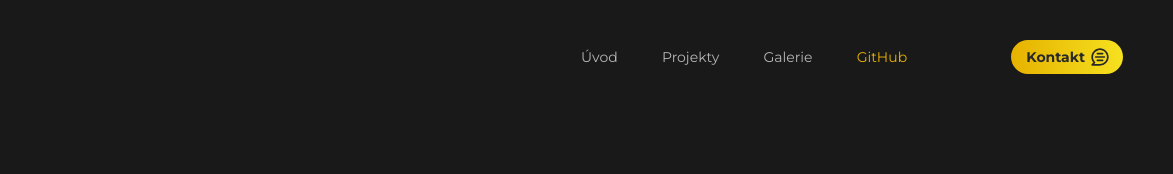
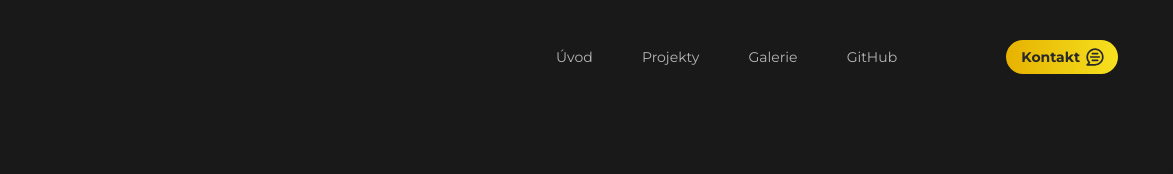
Before and after one commit to MijaHinn/portfolio, an Eleventy site: page index.html in a window 1280 px wide. Shown: the top 174 px of the page, 107-1280 px from the left. Built offline with nearby package versions, Linux system fonts and the light colour scheme; Eleventy itself is replaced by a stand-in of ours; files that its build step writes are made by us from their sources.

Commit message:
Redesign odkazů v menu a přidány oddělovače u <h>

```diff
--- a/_includes/partials/header.njk
+++ b/_includes/partials/header.njk
@@ -11,7 +11,7 @@
                 <li class="menu__item"><a class="menu__link menu__link--underline {{ 'menu__link--active' if page.fileSlug === '' }}" href="../index.html">Úvod</a></li>
                 <li class="menu__item"><a class="menu__link menu__link--underline {{ 'menu__link--active' if page.fileSlug === 'projects' }}" href="/projects/">Projekty</a></li>
                 <li class="menu__item"><a class="menu__link menu__link--underline {{ 'menu__link--active' if page.fileSlug === 'gallery' }}" href="/gallery/">Galerie</a></li>
-                <li class="menu__item"><a class="menu__link menu__link--underline menu__github" href="https://github.com/MijaHinn">GitHub</a></li>
+                <li class="menu__item"><a class="menu__link menu__link--underline" href="https://github.com/MijaHinn">GitHub</a></li>
                 <li class="menu__item"><a class="menu__link button-contact" href="/contact/"><span class="button-contact__icon">Kontakt</span></a></li>
             </div>
         </ul>
--- a/index.html
+++ b/index.html
@@ -24,7 +24,7 @@ title: Portfolio
 
     <div class="about-container">
         <section class="about">
-            <h2 class="about__title">Více o mně</h2>
+            <h2 class="about__title dark-lines">Více o&nbsp;mně</h2>
 
             <div class="about__content">
                 <p class="about__text">Aktuálně pracuji jako podpora interních systémů, tedy řeším různé dotazy uživatelů a testuji opravy a nové funkcionality systémů.
@@ -40,7 +40,7 @@ title: Portfolio
                 <p class="about__text">Ve svém volném čase se ráda věnuji kreslení jak tradičnímu, tak digitálnímu, malování akrylem nebo objevování funkcí a možností programů jako je Photoshop nebo Figma.</p>
             </div>
 
-            <h2 class="about__title">Kurzy</h2>
+            <h2 class="about__title dark-lines">Kurzy</h2>
 
             <p class="about__kurzy">Úvod do programování: JavaScript (jednodenní kurz) - Czechitas, 2022 </p>
             <p class="about__kurzy">Staň se kodérkou - Czechitas, 2022</p>
@@ -49,7 +49,7 @@ title: Portfolio
 
     <div class="technology-container">
         <section class="technology">
-            <h2 class="technology__title">Technologie a nástroje</h2>
+            <h2 class="technology__title dark-lines">Technologie a nástroje</h2>
 
             <div class="technology__content">
                 <h3 class="technology__content-title">HTML a CSS</h3>
--- a/scss/_header.scss
+++ b/scss/_header.scss
@@ -138,24 +138,21 @@
             position: relative;
             color: #b6b6b6;
             margin: 10px 15px;
+            transition: 0.4s;
 
             &--active {
-                color: #ffffff;
+                color: #ffc918;
             }
 
             &--active::after {
                 content: '';
                 position: absolute;
-                background-color: colors.$primary-c;
-                width: 100%;
+                background-color: #9e9e9e;
+                width: 125%;
                 height: 2px;
-                bottom: -5px;
-                left: 0;
+                bottom: -8px;
+                left: -10%;
             }
-        }
-
-        &__github {
-            color: colors.$primary-c;
         }
 
         &__toggler {
@@ -188,6 +185,7 @@
         padding-left: 20px;
     }
 
+
     .menu {
 
         &__list {
@@ -195,12 +193,11 @@
         }
 
         &__item {
-            padding-right: 20px;
+            padding-right: 25px;
         }
 
         &__link {
             font-size: 14px;
-            position: relative;
             margin: 20px 10px;
 
             &--underline::after {
@@ -209,24 +206,21 @@
                 background-color: colors.$primary-c;
                 width: 0;
                 height: 2px;
-                bottom: -5px;
-                left: 0;
+                bottom: -8px;
+                left: -10%;
                 transition: 0.4s;
-            }
-
-            &--active {
-                color: #ffffff;
             }
 
             &--active::after {
                 content: '';
                 position: absolute;
-                background-color: colors.$primary-c;
-                width: 100%;
+                background-color: #9e9e9e;
+                width: 125%;
                 height: 2px;
-                bottom: -5px;
-                left: 0;
+                bottom: -8px;
+                left: -10%;
             }
+
         }
 
         &__link--underline:hover {
@@ -234,15 +228,7 @@
         }
 
         &__link--underline:hover:after {
-            width: 100%;
-        }
-
-        &__github {
-            color: colors.$primary-c;
-        }
-
-        &__github:hover, &__github:focus {
-            color: #ffc918;
+            width: 125%;
         }
     }
 
--- a/scss/_main.scss
+++ b/scss/_main.scss
@@ -1,7 +1,6 @@
 @use "root";
 @use "colors";
 @use "mixins";
-
 
 .about-container {
     background-color: colors.$primary-c;
--- a/scss/_projects.scss
+++ b/scss/_projects.scss
@@ -1,4 +1,5 @@
 
+@use "root";
 @use "colors";
 @use "mixins";
 
--- a/scss/_root.scss
+++ b/scss/_root.scss
@@ -1,4 +1,5 @@
 @use "colors";
+@use "mixins";
 
 html { box-sizing: border-box; }
 *, :after, :before { box-sizing: inherit; }
@@ -18,3 +19,40 @@ body {
 .stred {
     text-align: center;
 }
+
+.dark-lines {
+    display: flex;
+    justify-content: center;
+    align-items: center;
+    text-align: center;
+
+    @include mixins.tablet {
+        &::before, &::after {
+            content: '';
+            border-top: 2px solid;
+            color: colors.$dark-text-color;
+            flex: 0 0 100px;
+            opacity: 0.7;
+            margin: 0 30px 0 30px;
+        }
+    }
+}
+
+.light-lines {
+    display: flex;
+    justify-content: center;
+    align-items: center;
+    text-align: center;
+
+    @include mixins.tablet {
+        &::before, &::after {
+            content: '';
+            border-top: 2px solid;
+            color: colors.$text-color;
+            flex: 0 0 100px;
+            opacity: 0.7;
+            margin: 0 30px 0 30px;
+        }
+    }
+
+}
```
Also changed, not shown: contact.html (+1 -1 lines), gallery.html (+1 -1 lines), projects.html (+1 -1 lines), css/style.css, 1 other file.
